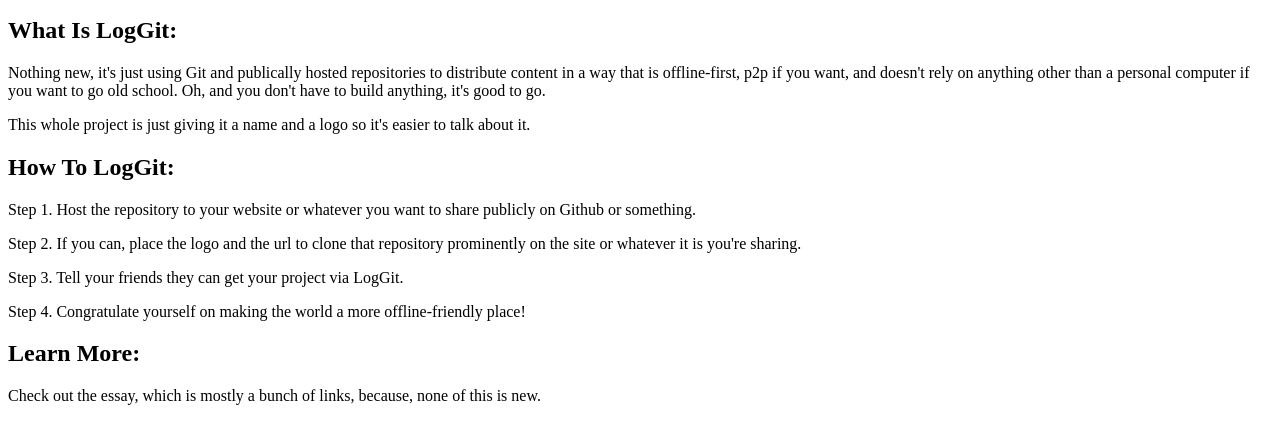
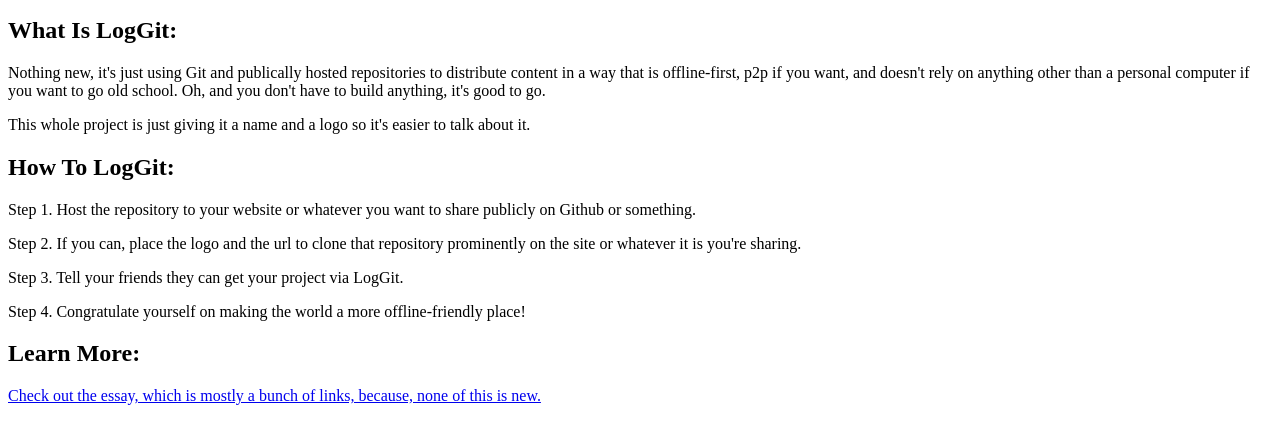
Before and after one commit to davidbaunach/LogGit, a plain HTML site: page index.html in a window 1280 px wide. Shown: the part 119-562 px from the top of the page. Drawn offline with Linux system fonts and the light colour scheme.

Commit message:
added link for essay to index

```diff
--- a/index.html
+++ b/index.html
@@ -17,6 +17,6 @@
     <p>Step 3. Tell your friends they can get your project via LogGit.</p>
     <p>Step 4. Congratulate yourself on making the world a more offline-friendly place!</p>
     <h2>Learn More:</h2>
-    <p>Check out the essay, which is mostly a bunch of links, because, none of this is new.</p>
+    <a href="LogGit_essay.html">Check out the essay, which is mostly a bunch of links, because, none of this is new.</a>
   </body>
 </html>
```
Also changed, not shown: plan_for_this_repo.txt (deleted).
